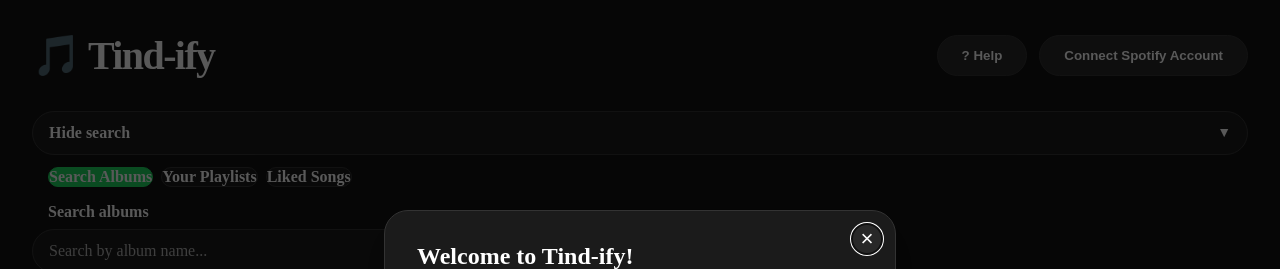
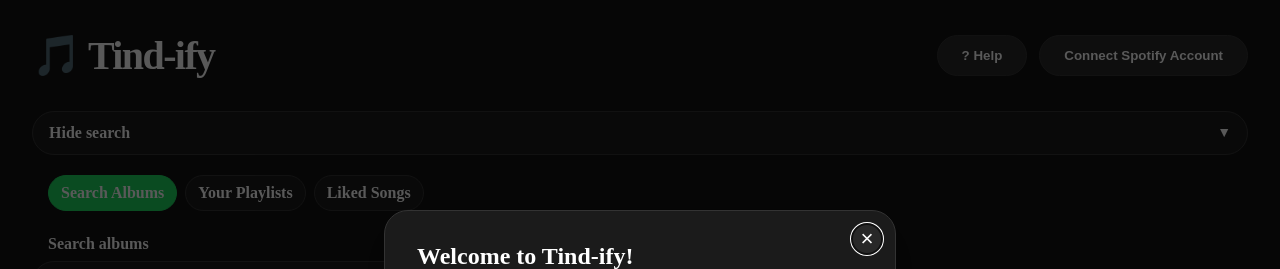
Before and after one commit to c-foarce/Tind-ify, a React (Vite) app in the folder frontend/: page / in a window 1280 px wide. Shown: the top 269 px of the page. Built offline with nearby package versions, Linux system fonts and the light colour scheme; no server answers; the HTML template or start-up script is replaced by a standard one.

Commit message:
Tighten track source selector spacing

```diff
--- a/frontend/src/components/TrackSourceSelector/TrackSourceSelector.module.css
+++ b/frontend/src/components/TrackSourceSelector/TrackSourceSelector.module.css
@@ -3,11 +3,11 @@
   flex-wrap: wrap;
   gap: var(--space-2);
   margin-bottom: var(--space-4);
-  padding-left: var(--space-4);
+  padding: var(--space-2) var(--space-4) var(--space-2);
 }
 
 .option {
-  padding: var(--space-3) var(--space-5);
+  padding: var(--space-2) var(--space-3);
   border: 1px solid var(--color-border);
   border-radius: var(--radius-pill);
   background: var(--color-surface);
```
